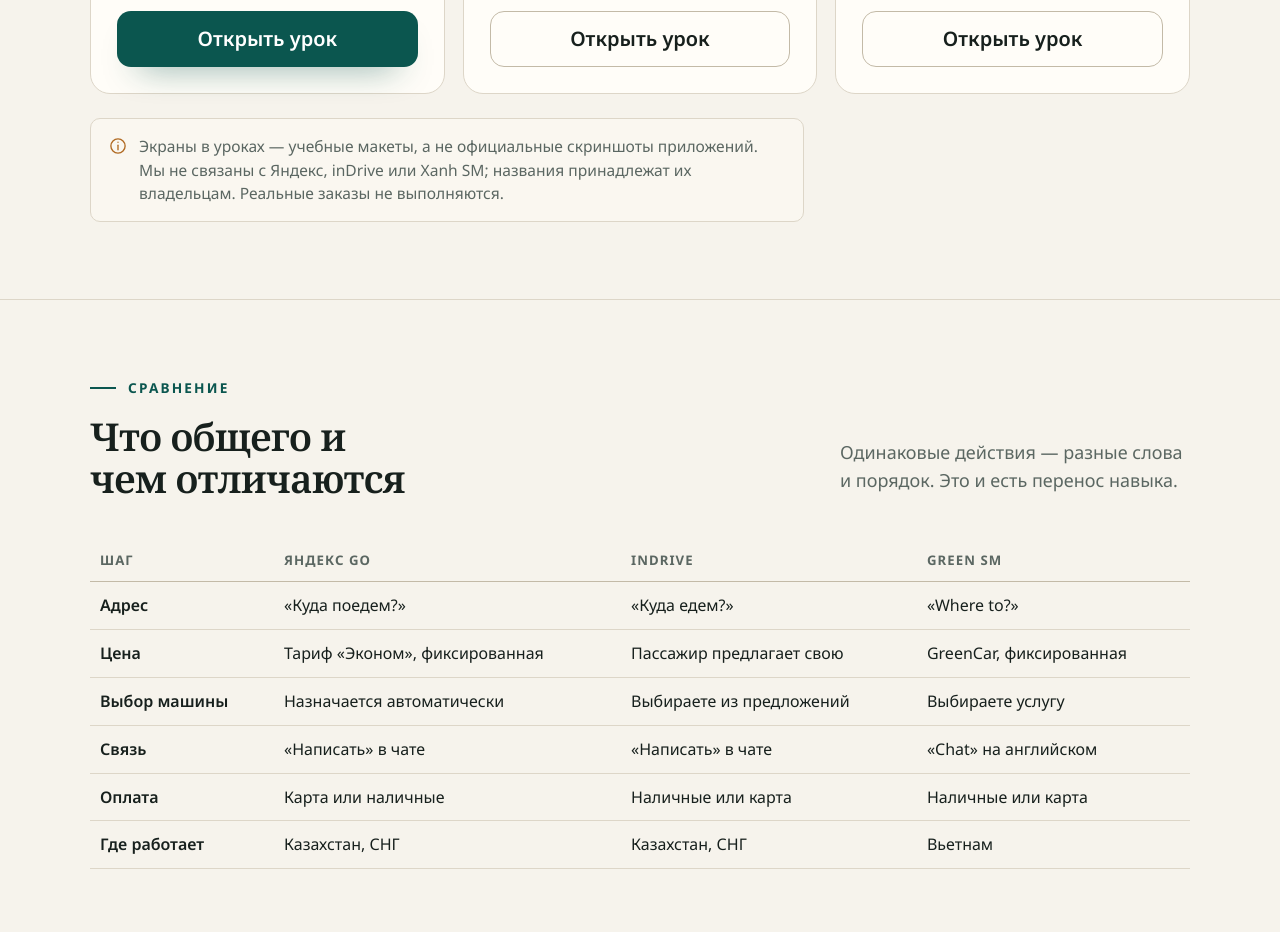
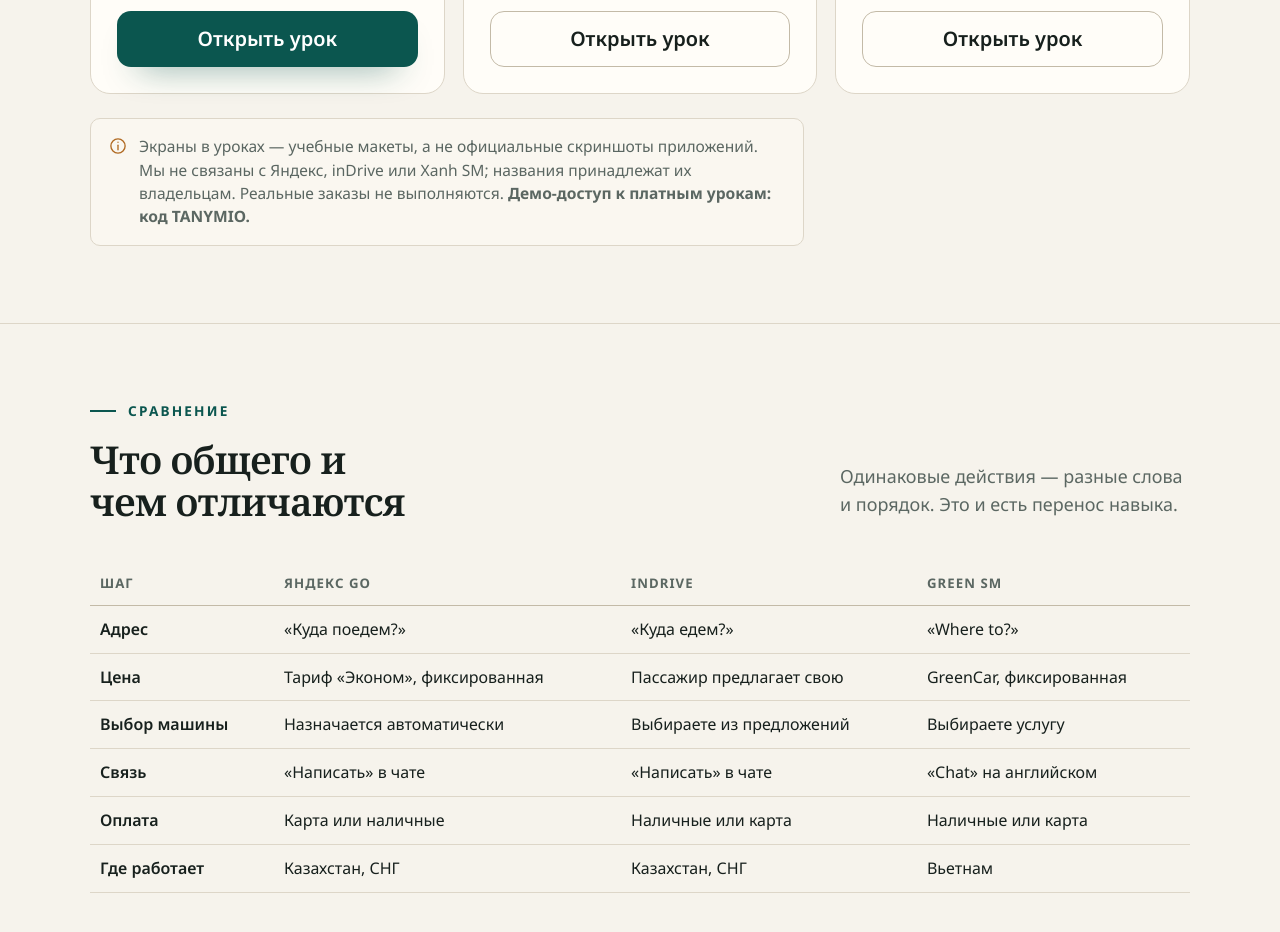
Before and after one commit to Alexeikz2023/tanymio-site, a plain HTML site: page taxi.html in a window 1280 px wide. Shown: the part 1220-2152 px from the top of the page. Drawn offline with Linux system fonts and the light colour scheme.

Commit message:
Add demo code note to taxi module

```diff
--- a/taxi.html
+++ b/taxi.html
@@ -320,7 +320,7 @@
 
       <div class="source-note" style="margin-top:24px">
         <svg aria-hidden="true"><use href="#i-info"/></svg>
-        <span>Экраны в уроках — учебные макеты, а не официальные скриншоты приложений. Мы не связаны с Яндекс, inDrive или Xanh SM; названия принадлежат их владельцам. Реальные заказы не выполняются.</span>
+        <span>Экраны в уроках — учебные макеты, а не официальные скриншоты приложений. Мы не связаны с Яндекс, inDrive или Xanh SM; названия принадлежат их владельцам. Реальные заказы не выполняются. <b>Демо-доступ к платным урокам: код TANYMIO.</b></span>
       </div>
     </div>
   </section>
```
